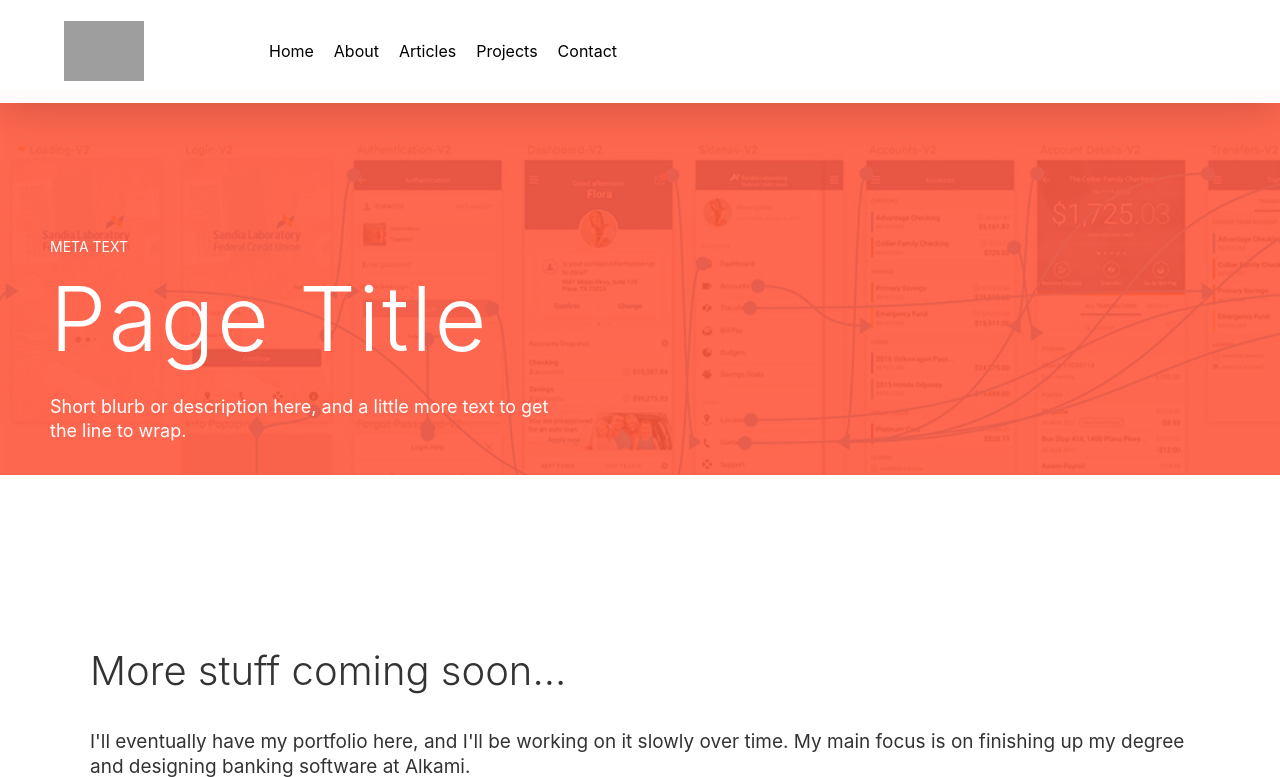
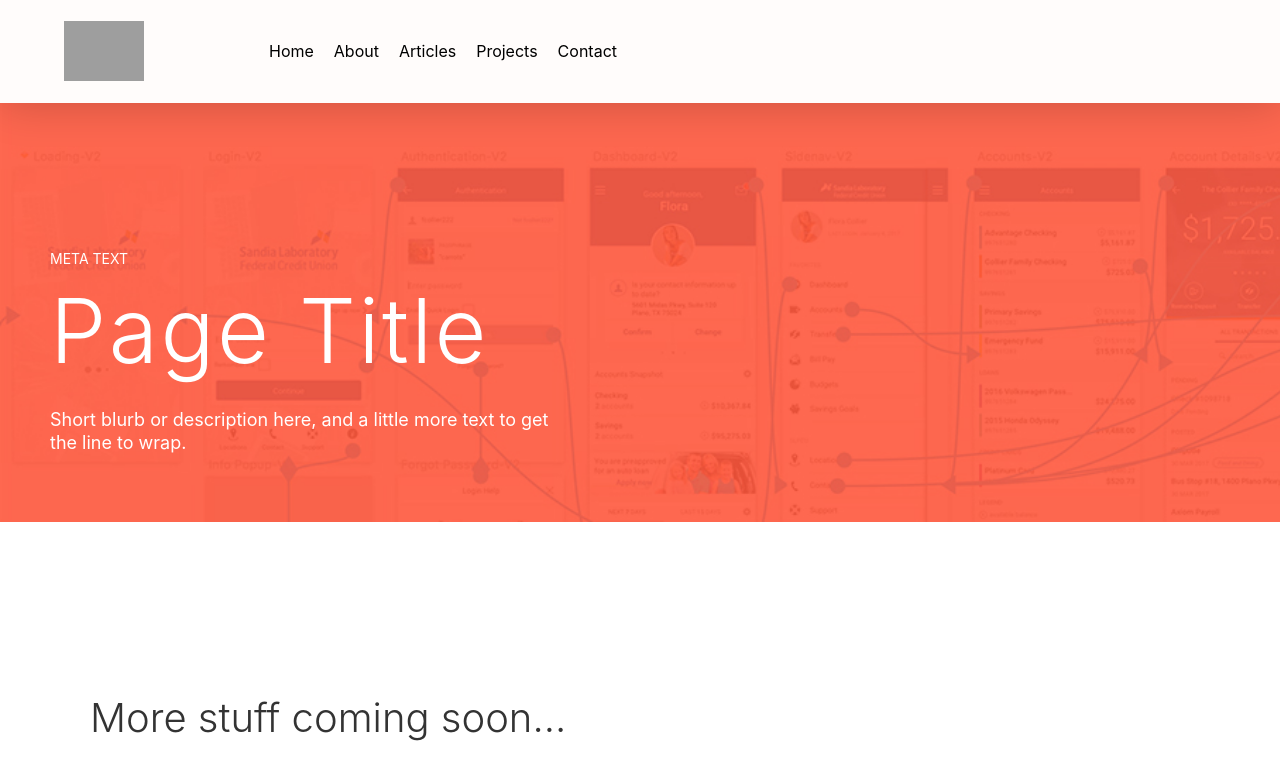
Before and after one commit to gksargent/gsargent.info, a PHP site: page / in a window 1280 px wide. Shown: the top 777 px of the page. Run offline with PHP 8.4, Linux system fonts and the light colour scheme; grey boxes are pictures that could not be loaded.

Commit message:
Updates to animated banner elements

```diff
--- a/css/main.processed.css
+++ b/css/main.processed.css
@@ -427,33 +427,65 @@ Styleguide Grid visualization stuff
   color: #333333 !important; }
 
 .banner {
-  background-image: url("/assets/images/sketch-screenshot.jpg");
-  background-position: center bottom;
-  background-size: cover;
   display: flex;
   flex-direction: column;
-  height: 40vh;
+  min-height: 300px;
   justify-content: flex-end;
-  margin: 90px 0 0 0;
-  padding: 50px 50px 15px 50px;
-  position: relative; }
+  position: relative;
+  padding: 50px;
+  color: white; }
+  .banner h1, .banner .banner-meta-text, .banner .banner-subheading {
+    animation: slide-up 250ms 1s ease-out forwards;
+    color: white;
+    opacity: 0;
+    overflow: hidden;
+    transform: translatey(10px); }
   .banner h1 {
     color: white;
     font-size: 7vw;
-    letter-spacing: 2.5px;
+    margin-top: 5px;
     margin-bottom: 0;
-    margin-top: 5px; }
-  .banner .banner-subheading {
+    letter-spacing: 2.5px; }
+
+.banner:before {
+  animation: show-background 600ms 0.5s cubic-bezier(0, 0.99, 0.97, 0.97) forwards;
+  background-image: url("/assets/images/sketch-screenshot.jpg");
+  background-size: cover;
+  content: "";
+  position: absolute;
+  top: 0;
+  right: 0;
+  bottom: 0;
+  left: 0;
+  transform: translate(-100%); }
+
+.banner-subheading {
   color: white;
   font-size: 18px;
   line-height: 1.3;
   max-width: 40vw; }
-  .banner .banner-meta-text {
+
+.banner-meta-text {
   color: white;
   font-size: 14px;
-    margin-bottom: 0;
+  margin-bottom: 0px;
+  margin-top: 200px;
   text-transform: uppercase; }
 
+@keyframes show-background {
+  0% {
+    transform: translate(-100%); }
+  50% {
+    transform: translate(0); }
+  100% {
+    transform: none; } }
+@keyframes slide-up {
+  from {
+    opacity: 0;
+    transform: translatey(10px); }
+  to {
+    opacity: 1;
+    transform: translatey(0); } }
 /*
 ======================================
              Footer stuff
--- a/css/partials/_banner.scss
+++ b/css/partials/_banner.scss
@@ -25,7 +25,7 @@
 }
 
 .banner:before {
-  animation: show-background 600ms .5s ease-out forwards;
+  animation: show-background 600ms .5s cubic-bezier(0,.99,.97,.97) forwards;
   background-image: url("/assets/images/sketch-screenshot.jpg");
   background-size: cover;
   content: "";
@@ -40,14 +40,15 @@
 .banner-subheading {
     color: white;
     font-size: 18px;
+    line-height: 1.3;
     max-width: 40vw;
-    line-height: 1.3;
   }
 
 .banner-meta-text {
     color: white;
     font-size: 14px;
     margin-bottom: 0px;
+    margin-top:200px;
     text-transform: uppercase;
   }
 
```
Also changed, not shown: 1 other file. Lines whose indentation alone changed are shown as unchanged.
